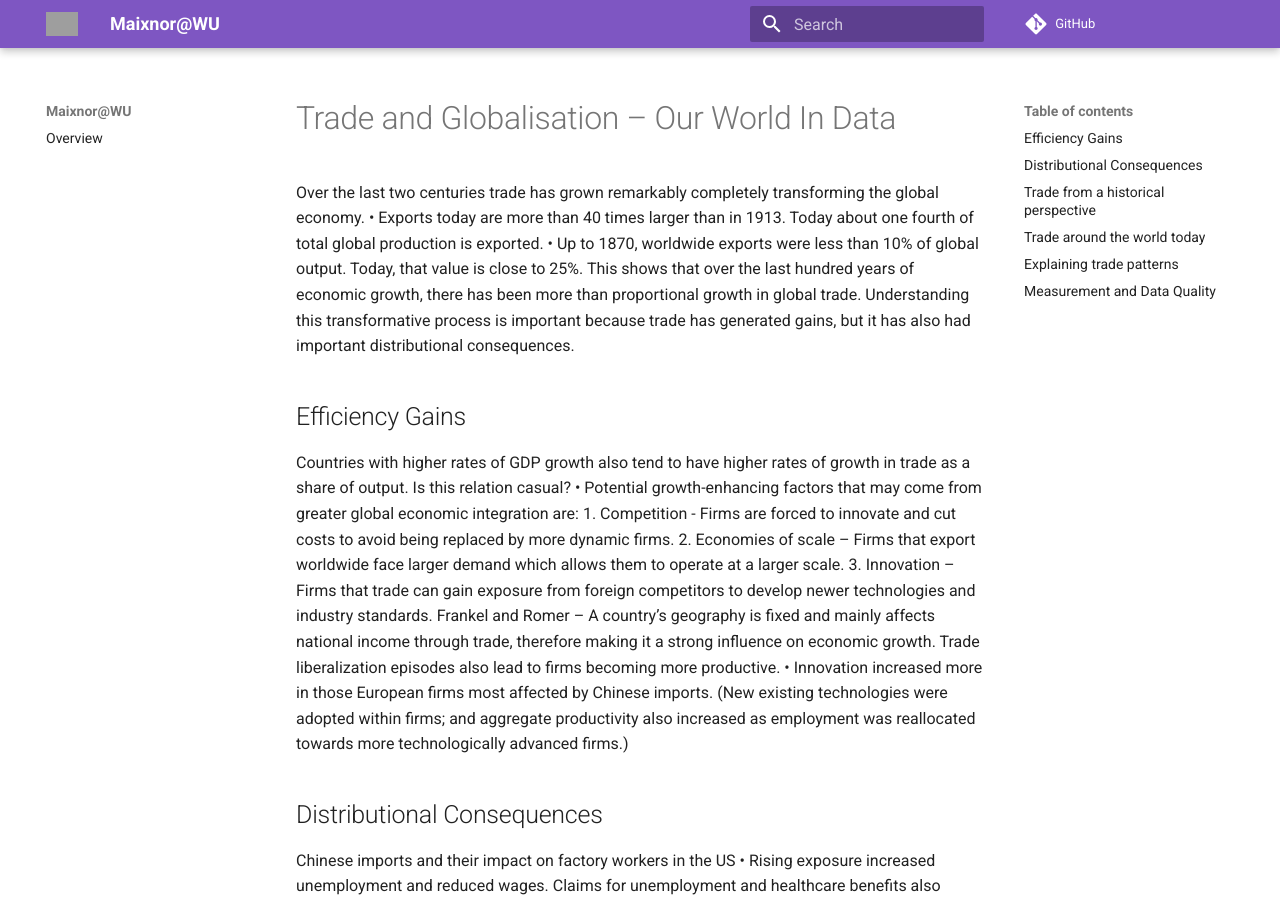
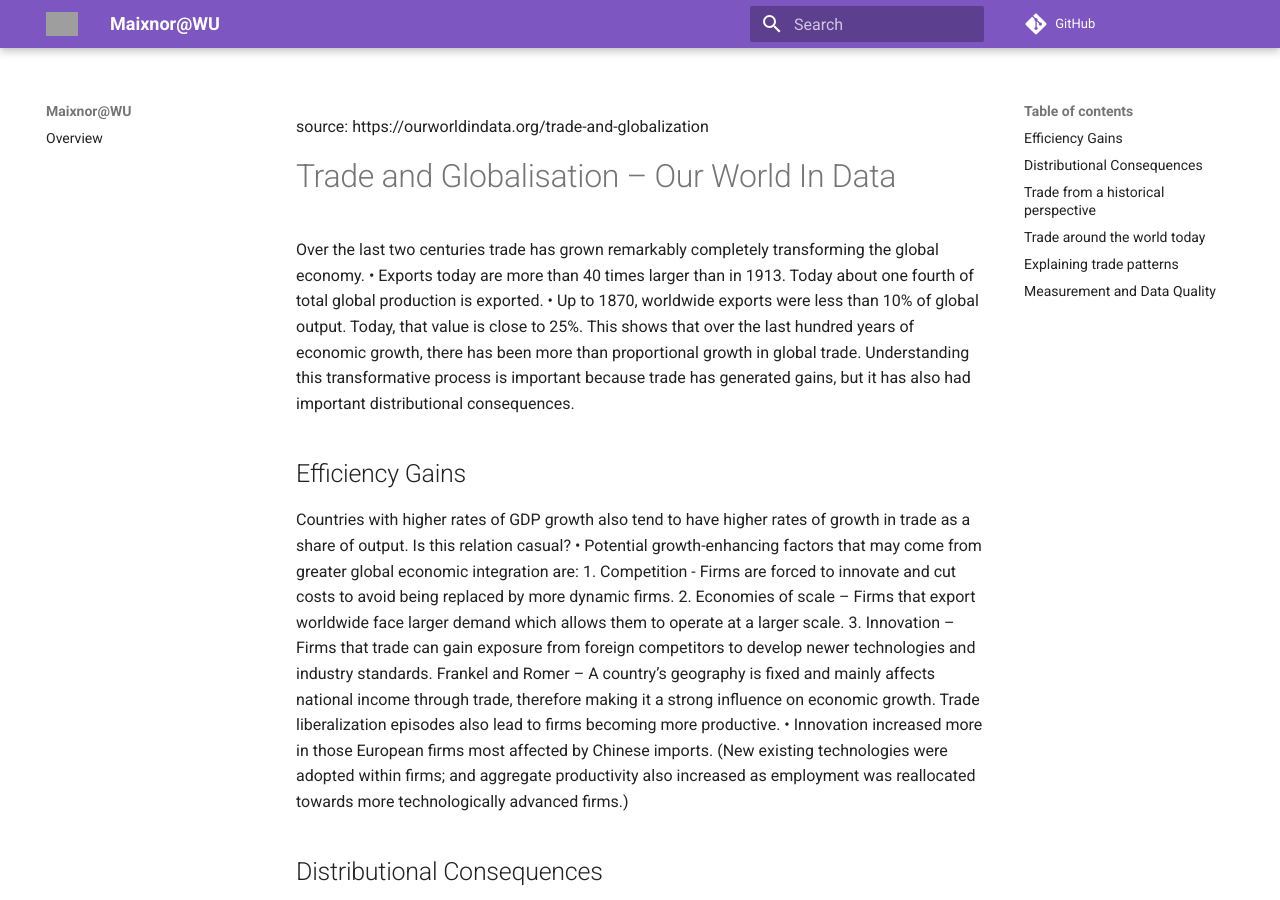
Before and after one commit to maixnor/wu, an MkDocs documentation site: the page built from obsidian/Trade and Globalization.md, in a window 1280 px wide and 900 px high. Built offline with MkDocs 1.6.1 and Material for MkDocs 9.7.7, drawn with Linux system fonts in a browser that asks for light colours; comment, search, counter and statistics services are not loaded; some of the changed lines change nothing that is shown; grey boxes are pictures that could not be loaded.

Commit message:
vault backup: 2023-11-23 04:37:01

```diff
--- a/obsidian/Trade and Globalization.md
+++ b/obsidian/Trade and Globalization.md
@@ -1,6 +1,7 @@
 ---
 contributed-by: Faraz Muhammad
 ---
+source: https://ourworldindata.org/trade-and-globalization
 # Trade and Globalisation – Our World In Data
 Over the last two centuries trade has grown remarkably completely transforming the global economy.
     • Exports today are more than 40 times larger than in 1913.
```
